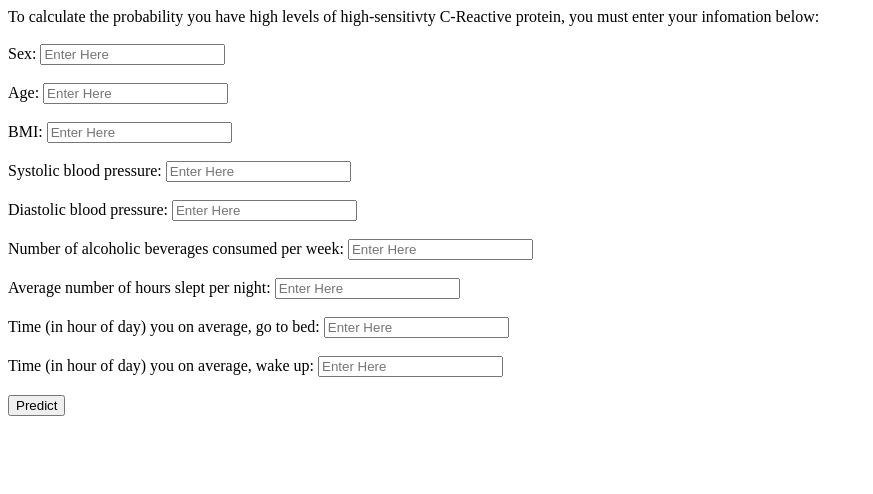
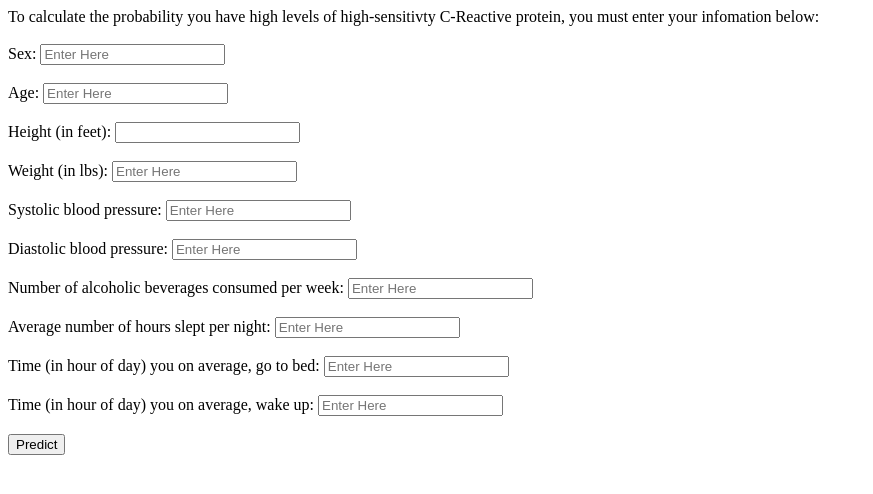
Before and after one commit to sledzz/HSCRP_ML_App, a Flask app: page / in a window 1280 px wide. Shown: the top 494 px of the page, without its empty margins (0-873 px from the left). Run offline with Flask 2, Linux system fonts and the light colour scheme.

Commit message:
Adding BMI calculation

```diff
--- a/app.py
+++ b/app.py
@@ -7,6 +7,11 @@ import joblib
 app = Flask(__name__)
 scaler = joblib.load('scaler.save')
 model = keras.models.load_model('focal_model.h5', compile=False)
+
+def get_bmi(weight, height):
+    kg = weight*0.45359237
+    m = height*0.3048
+    return float(kg/(m**2))
 
 def get_sleep_cat(hour):
     print(hour)
@@ -39,7 +44,7 @@ def predict():
     features = {
         'Gender' : get_sex(raw_features['Gender']),
         'Age': float(raw_features['Age']),
-        'BMI' : float(raw_features['BMI']),
+        'BMI' : float(get_bmi(weight=raw_features['Weight'], height =raw_features['Height'])),
         'Systolic': float(raw_features['Systolic']),
         'Diastolic' : float(raw_features['Diastolic']),
         'Alcohol': float(raw_features['Alcohol']),
--- a/templates/index.html
+++ b/templates/index.html
@@ -11,7 +11,8 @@
                 <br><br>
                 Sex: <input type ="text" placeholder ="Enter Here" name ="Gender" required="required" ><br><br>
                 Age: <input type ="text" placeholder= "Enter Here" name= "Age" required="required" ><br><br>
-                BMI: <input type ="text" placeholder ="Enter Here" name ="BMI" placeholder = "Enter here" required="required" ><br><br>
+                Height (in feet): <input type ="text" placehold= "Enter Here" name= "Height" required="required" ><br><br>
+                Weight (in lbs): <input type ="text" placeholder ="Enter Here" name="Weight" required="Required" ><br><br>
                 Systolic blood pressure: <input type ="text" placeholder ="Enter Here" name="Systolic" required="required" ><br><br>
                 Diastolic blood pressure: <input type ="text" placeholder ="Enter Here" name="Diastolic" required="required" ><br><br>
                 Number of alcoholic beverages consumed per week: <input type ="text" placeholder ="Enter Here" name="Alcohol"required="required" ><br><br>
```
